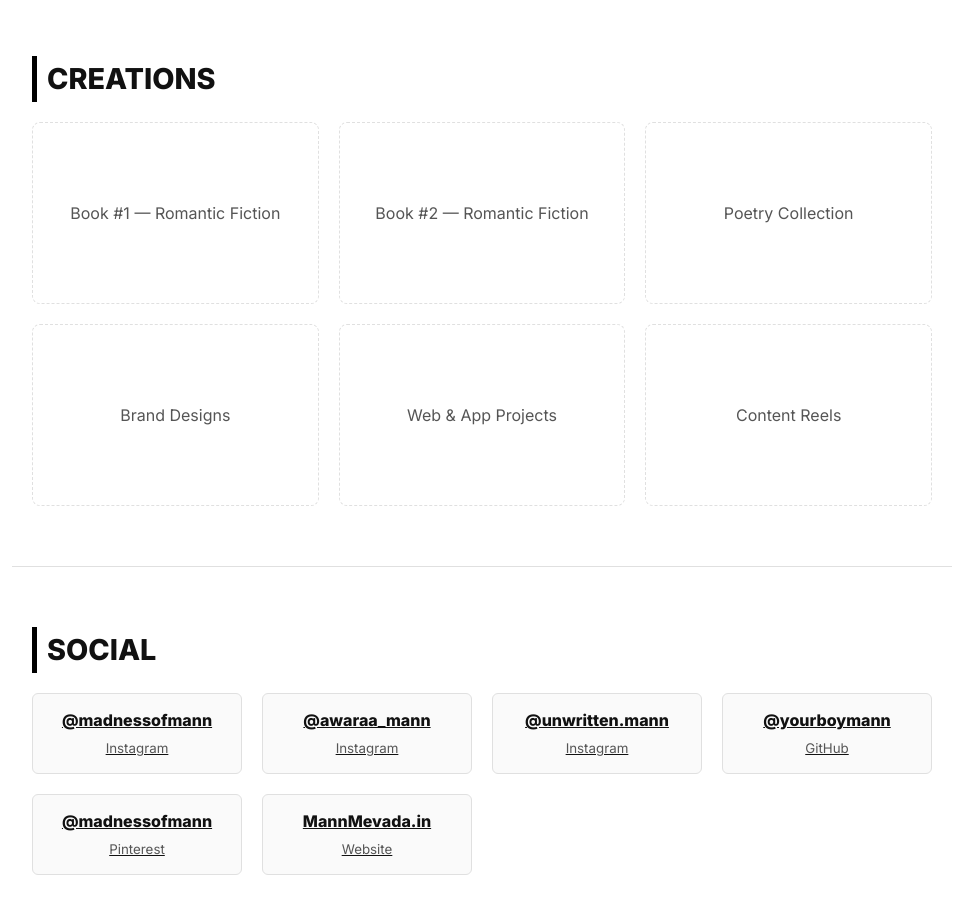
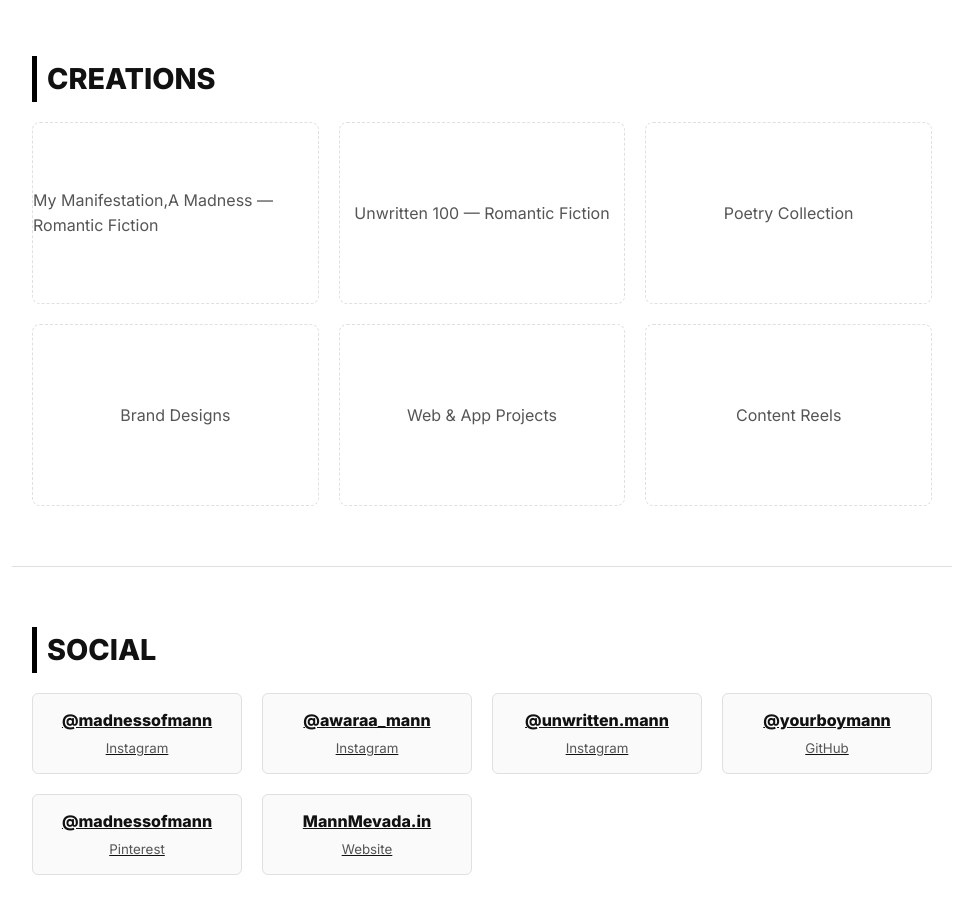
Before and after one commit to Mformann/portofolio, a plain HTML site: page index.html in a window 1280 px wide. Shown: the part 1220-2142 px from the top of the page, without its empty margins (158-1121 px from the left). Drawn offline with Linux system fonts and the light colour scheme.

Commit message:
Update index.html

```diff
--- a/index.html
+++ b/index.html
@@ -182,8 +182,8 @@
   <section id="creations">
     <h2>Creations</h2>
     <div class="gallery">
-      <div class="tile">Book #1 — Romantic Fiction</div>
-      <div class="tile">Book #2 — Romantic Fiction</div>
+      <div class="tile">My Manifestation,A Madness — Romantic Fiction</div>
+      <div class="tile">Unwritten 100 — Romantic Fiction</div>
       <div class="tile">Poetry Collection</div>
       <div class="tile">Brand Designs</div>
       <div class="tile">Web & App Projects</div>
```
